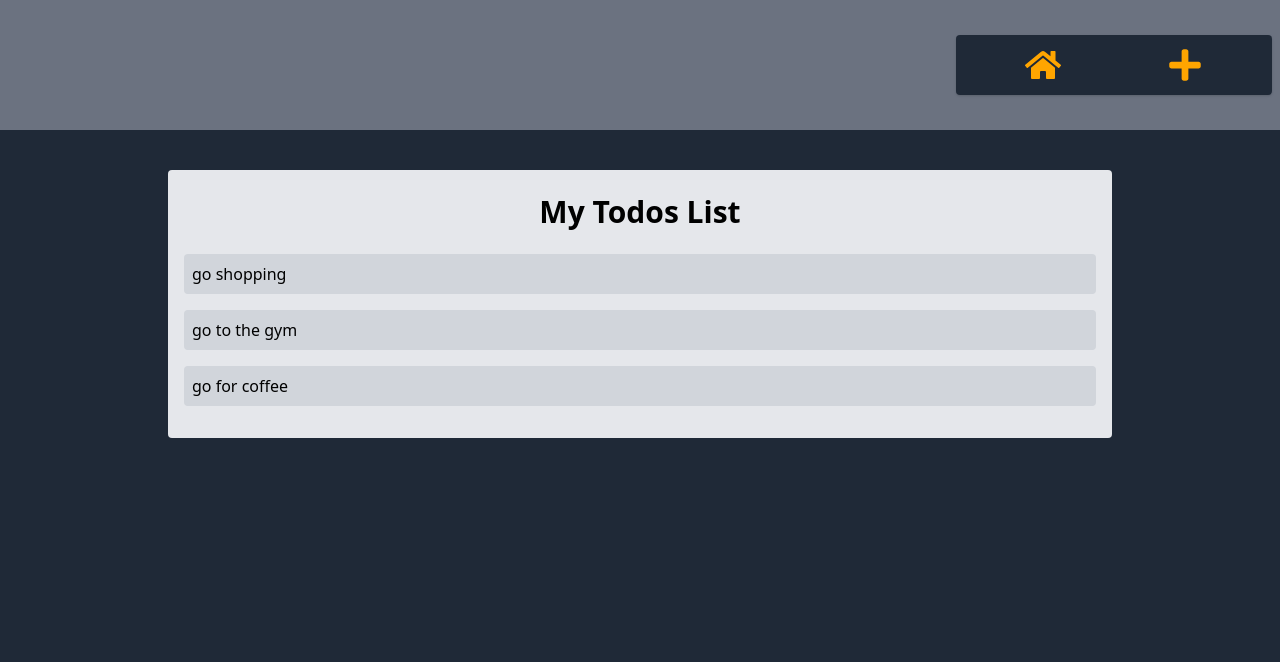
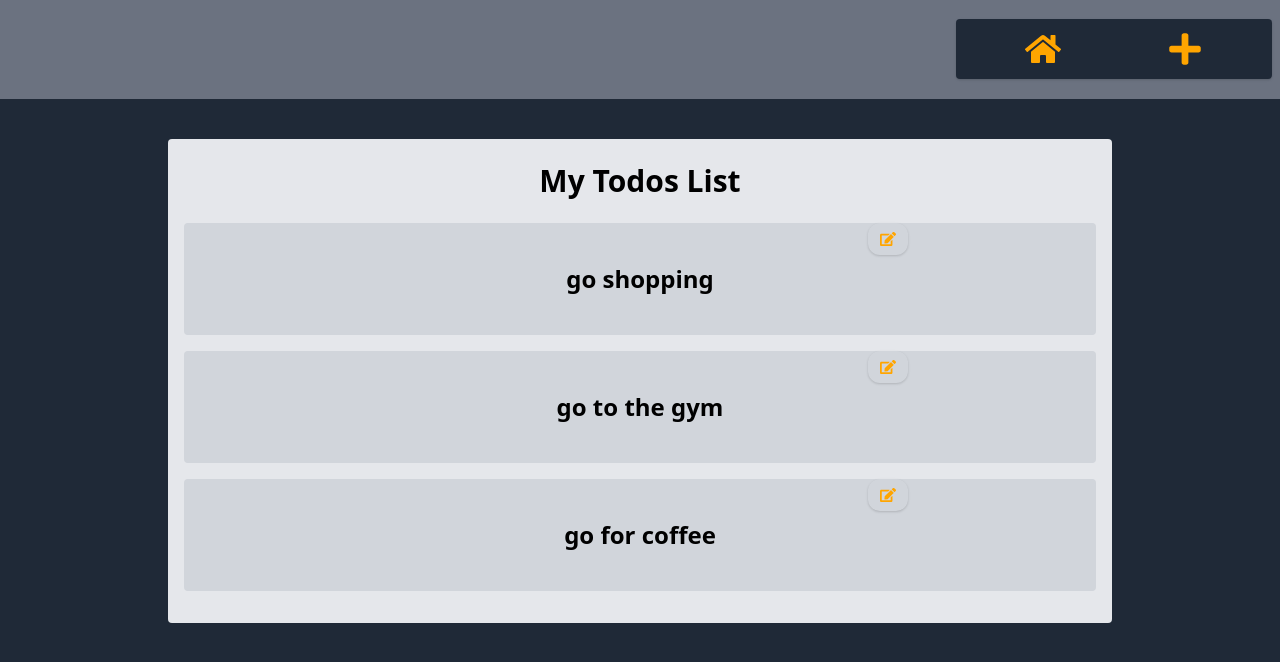
Before and after one commit to mreleftheros/react-todos, a React (Create React App) app: page / in a window 1280 px wide. Shown: the top 662 px of the page. Built offline with nearby package versions, Linux system fonts and the light colour scheme.

Commit message:
Add Button shared component

```diff
--- a/src/components/Todo.jsx
+++ b/src/components/Todo.jsx
@@ -1,9 +1,18 @@
 import Card from "./shared/Card";
+import { FaEdit } from "react-icons/fa";
+import Button from "./shared/Button";
 
 const Todo = ({ title, isCompleted }) => {
   return (
-    <li className="bg-gray-300 rounded">
-      <Card>{title}</Card>
+    <li className="bg-gray-300 rounded relative my-4 p-4">
+      <Card>
+        <h2 className="text-center font-bold text-2xl">{title}</h2>
+        <div className="absolute top-0 left-3/4">
+          <Button>
+            <FaEdit color="orange" />
+          </Button>
+        </div>
+      </Card>
     </li>
   );
 };
--- /dev/null
+++ b/src/components/shared/Button.jsx
@@ -0,0 +1,9 @@
+const Button = ({ children }) => {
+  return (
+    <button className="px-3 py-2 transition-transform duration-150 ease-in-out hover:scale-95 rounded-xl shadow">
+      {children}
+    </button>
+  );
+};
+
+export default Button;
--- a/src/style.css
+++ b/src/style.css
@@ -595,11 +595,35 @@ video {
 }
 
 *, ::before, ::after {
+  --tw-translate-x: 0;
+  --tw-translate-y: 0;
+  --tw-rotate: 0;
+  --tw-skew-x: 0;
+  --tw-skew-y: 0;
+  --tw-scale-x: 1;
+  --tw-scale-y: 1;
+  --tw-transform: translateX(var(--tw-translate-x)) translateY(var(--tw-translate-y)) rotate(var(--tw-rotate)) skewX(var(--tw-skew-x)) skewY(var(--tw-skew-y)) scaleX(var(--tw-scale-x)) scaleY(var(--tw-scale-y));
   --tw-border-opacity: 1;
   border-color: rgba(229, 231, 235, var(--tw-border-opacity));
   --tw-ring-offset-shadow: 0 0 #0000;
   --tw-ring-shadow: 0 0 #0000;
   --tw-shadow: 0 0 #0000;
+}
+
+.absolute {
+  position: absolute;
+}
+
+.relative {
+  position: relative;
+}
+
+.top-0 {
+  top: 0px;
+}
+
+.left-3\/4 {
+  left: 75%;
 }
 
 .row-span-6 {
@@ -742,12 +766,21 @@ video {
   background-color: rgba(209, 213, 219, var(--tw-bg-opacity));
 }
 
+.bg-pink-600 {
+  --tw-bg-opacity: 1;
+  background-color: rgba(219, 39, 119, var(--tw-bg-opacity));
+}
+
 .p-2 {
   padding: 0.5rem;
 }
 
 .p-4 {
   padding: 1rem;
+}
+
+.p-6 {
+  padding: 1.5rem;
 }
 
 .py-2 {
@@ -763,6 +796,11 @@ video {
 .px-4 {
   padding-left: 1rem;
   padding-right: 1rem;
+}
+
+.px-3 {
+  padding-left: 0.75rem;
+  padding-right: 0.75rem;
 }
 
 .pb-4 {
@@ -822,3 +860,30 @@ video {
   --tw-shadow: 0 1px 3px 0 rgba(0, 0, 0, 0.1), 0 1px 2px 0 rgba(0, 0, 0, 0.06);
   box-shadow: var(--tw-ring-offset-shadow, 0 0 #0000), var(--tw-ring-shadow, 0 0 #0000), var(--tw-shadow);
 }
+
+.transition-transform {
+  transition-property: -webkit-transform;
+  transition-property: transform;
+  transition-property: transform, -webkit-transform;
+  transition-timing-function: cubic-bezier(0.4, 0, 0.2, 1);
+  transition-duration: 150ms;
+}
+
+.duration-150 {
+  transition-duration: 150ms;
+}
+
+.ease-in-out {
+  transition-timing-function: cubic-bezier(0.4, 0, 0.2, 1);
+}
+
+.hover\:scale-95:hover {
+  --tw-scale-x: .95;
+  --tw-scale-y: .95;
+  -webkit-transform: var(--tw-transform);
+          transform: var(--tw-transform);
+}
+
+.hover\:opacity-80:hover {
+  opacity: 0.8;
+}
```
